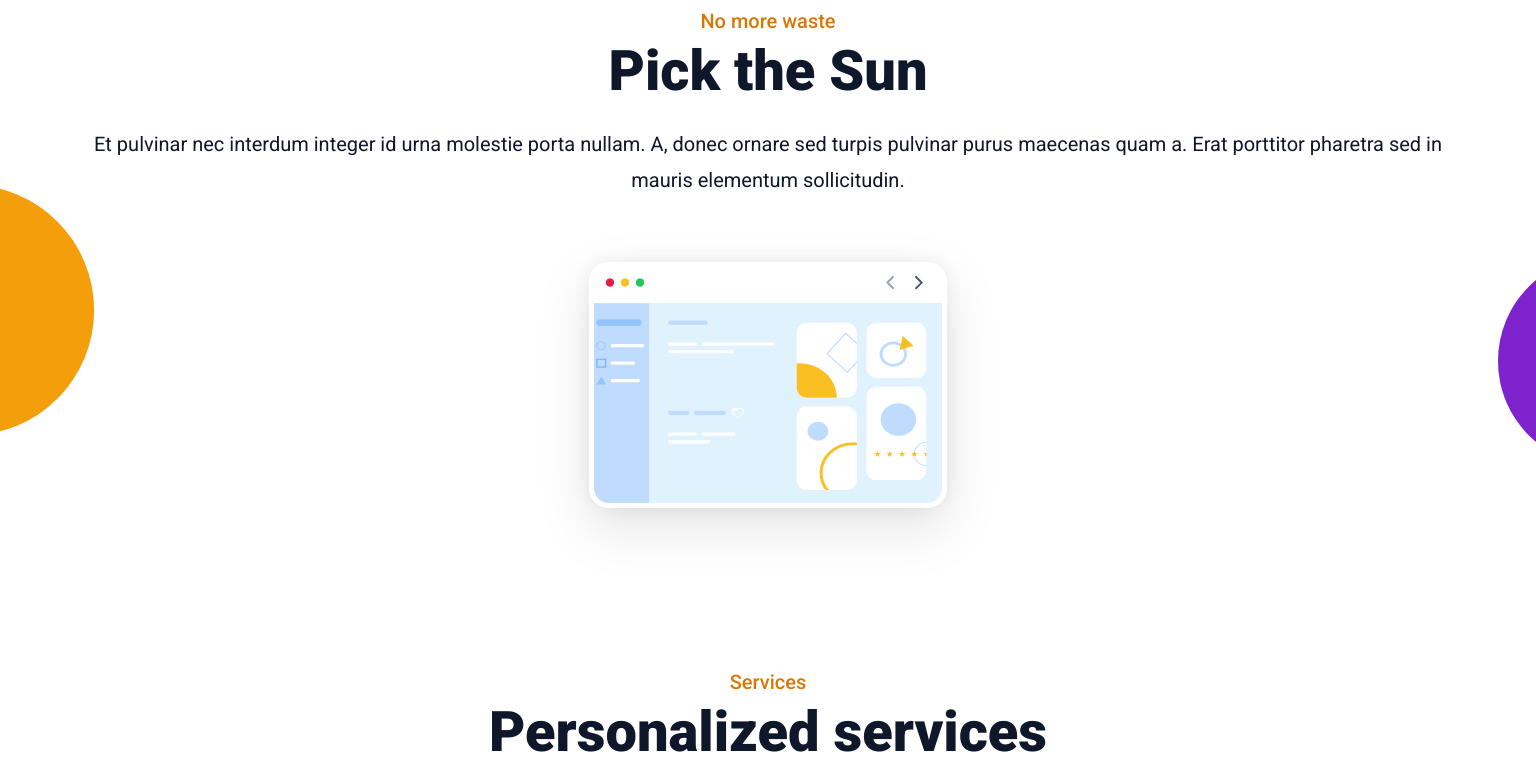
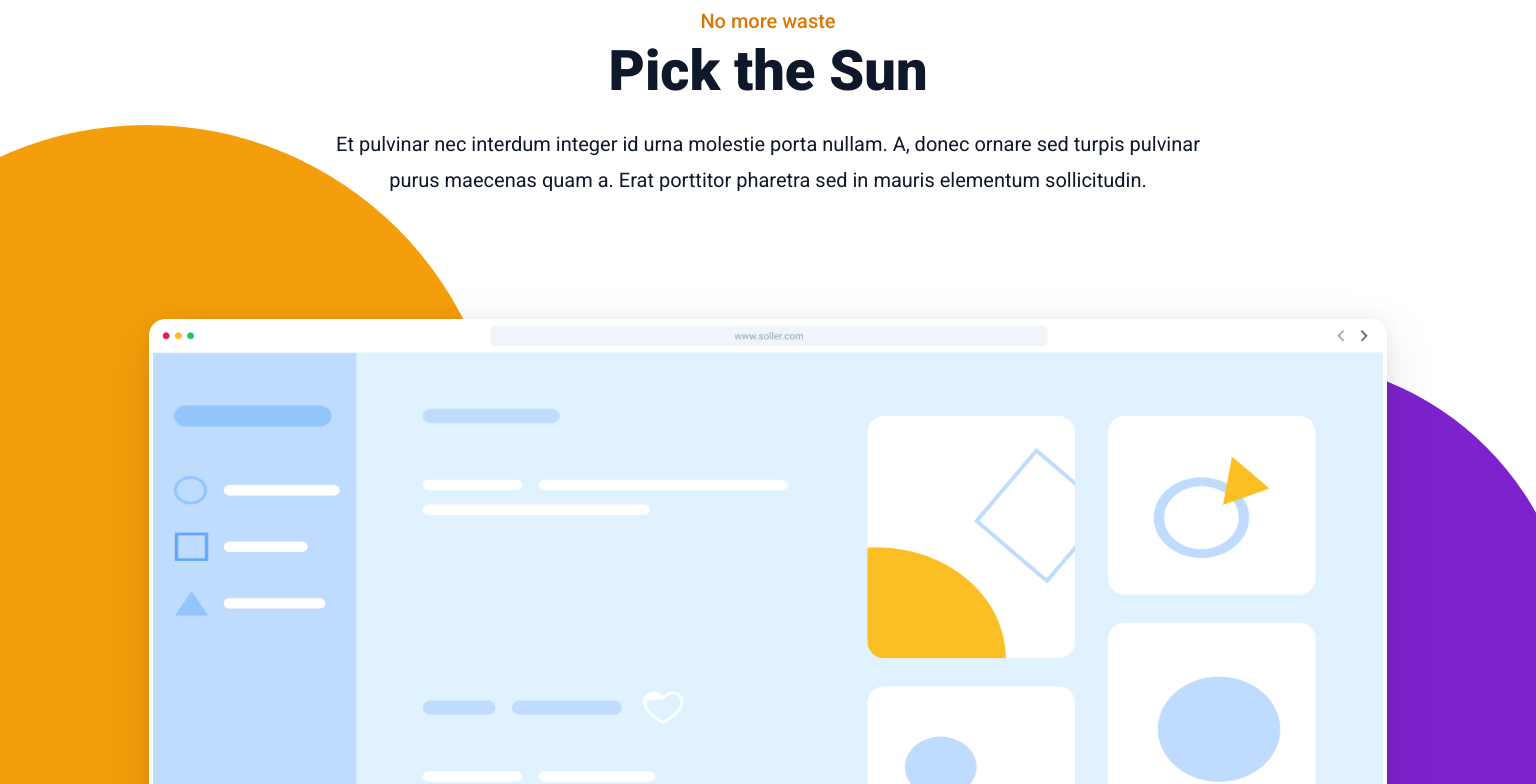
Before and after one commit to zingarelli/Buzzvel_2024_Test, a React (Vite) app: page / in a window 1536 px wide. Shown: the part 880-1664 px from the top of the page. Built offline with nearby package versions, Linux system fonts and the light colour scheme.

Commit message:
add styles for Intro section (desktop)

```diff
--- a/src/components/LandingPage/Intro/Intro.module.css
+++ b/src/components/LandingPage/Intro/Intro.module.css
@@ -28,3 +28,42 @@
     bottom: 125px;
     z-index: 0;
 }
+
+.circle__left--lg,
+.circle__right--lg {
+    display: none;
+}
+
+@media screen and (min-width: 1440px) {
+    .article p {
+        width: 900px;
+        margin: 24px auto 0;
+    }
+
+    .circle__left,
+    .circle__right {
+        display: none;
+    }
+
+    .circle__left--lg {
+        display: block;
+        position: absolute;
+        left: 0;
+        top: 195px;
+        z-index: 0;
+    }
+
+    .circle__right--lg {
+        display: block;
+        position: absolute;
+        right: 0;
+        top: 430px;
+        z-index: 0;
+    }
+
+    .image {
+        margin-top: 121px;
+        width: 90%;
+        max-width: 1520px;
+    }
+}
--- a/src/components/LandingPage/Intro/index.jsx
+++ b/src/components/LandingPage/Intro/index.jsx
@@ -1,9 +1,13 @@
 import styles from './Intro.module.css';
 import intro from '../../../assets/intro.png';
+import intro_lg from '../../../assets/intro_lg.png';
 import Article from '../../Article';
+import { desktopWidth } from '../../../constants';
 
 /* Circle icons in the background */
-function OrangeCircle({ className }) {
+function OrangeCircle({ className, size = 'normal' }) {
+    switch (size) {
+        case 'normal':
             return (
                 <svg
                     width="95"
@@ -13,12 +17,28 @@ function OrangeCircle({ className }) {
                     xmlns="http://www.w3.org/2000/svg"
                     className={className}
                 >
-            <ellipse cx="-30.7869" cy="125.108" rx="124.932" ry="125.108" fill="var(--orange-quaternary" />
+                    <ellipse cx="-30.7869" cy="125.108" rx="124.932" ry="125.108" fill="var(--orange-quaternary)" />
+                </svg>
+            );
+        case 'lg':
+            return (
+                <svg
+                    width="502"
+                    height="711"
+                    viewBox="0 0 502 711"
+                    fill="none"
+                    xmlns="http://www.w3.org/2000/svg"
+                    className={className}
+                >
+                    <ellipse cx="147" cy="355.5" rx="355" ry="355.5" fill="var(--orange-quaternary)" />
                 </svg>
             );
     }
+}
 
-function PurpleCircle({ className }) {
+function PurpleCircle({ className, size = 'normal' }) {
+    switch (size) {
+        case 'normal':
             return (
                 <svg
                     width="39"
@@ -31,6 +51,20 @@ function PurpleCircle({ className }) {
                     <ellipse cx="105.841" cy="105.955" rx="104.872" ry="105.048" fill="var(--purple-secondary)" />
                 </svg>
             );
+        case 'lg':
+            return (
+                <svg
+                    width="558"
+                    height="597"
+                    viewBox="0 0 558 597"
+                    fill="none"
+                    xmlns="http://www.w3.org/2000/svg"
+                    className={className}
+                >
+                    <ellipse cx="298" cy="298.5" rx="298" ry="298.5" fill="var(--purple-secondary)" />
+                </svg>
+            );
+    }
 }
 
 export default function Intro() {
@@ -41,13 +75,18 @@ export default function Intro() {
             introduction='Et pulvinar nec interdum integer id urna molestie porta nullam. A, donec ornare sed turpis pulvinar purus maecenas quam a. Erat porttitor pharetra sed in mauris elementum sollicitudin.'
             className={styles.article}
         >
+            <picture>
+                <source media={`(min-width: ${desktopWidth})`} srcSet={intro_lg} />
                 <img
                     src={intro}
                     alt="placeholder for picture in the Intro section"
                     className={styles.image}
                 />
+            </picture>
             <OrangeCircle className={styles.circle__left} />
+            <OrangeCircle className={styles['circle__left--lg']} size='lg' />
             <PurpleCircle className={styles.circle__right} />
+            <PurpleCircle className={styles['circle__right--lg']} size='lg' />
         </Article>
     );
 }
```
Also changed, not shown: src/assets/intro_lg.png (added). Lines whose indentation alone changed are shown as unchanged.
